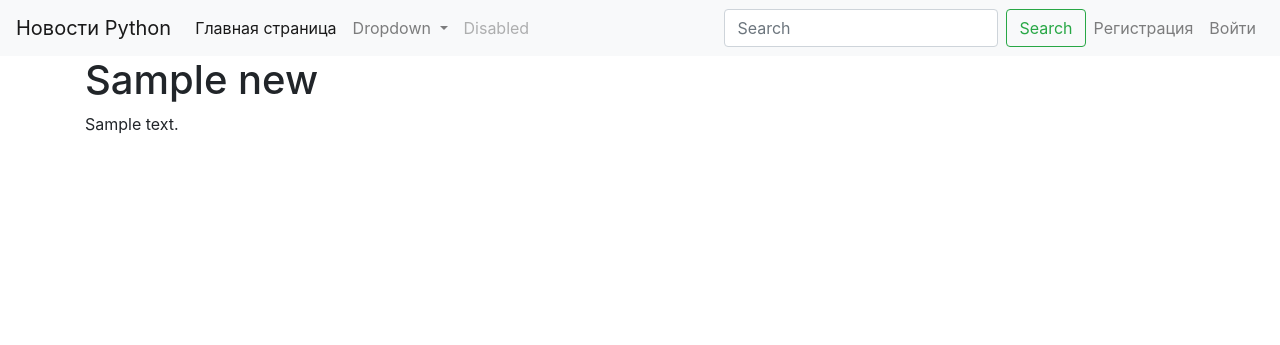
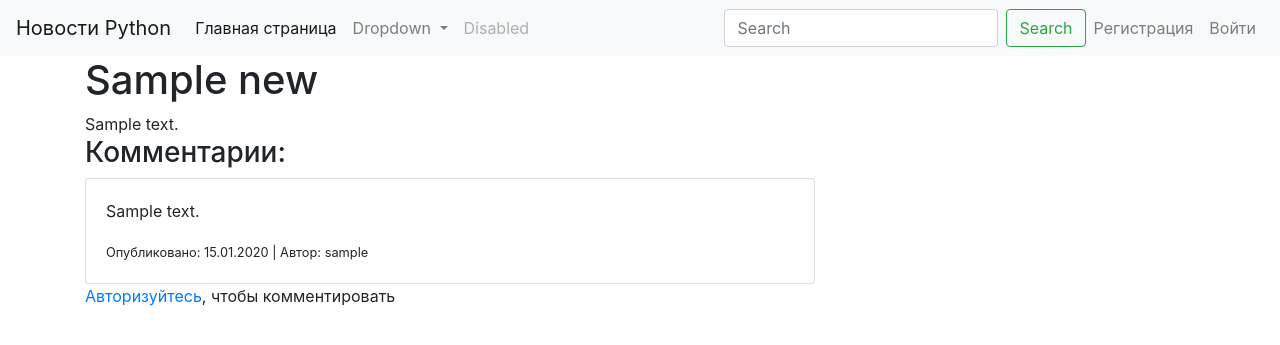
Before and after one commit to sergiishevchenko/flask-weather-app, a Flask app: page /news/1 in a window 1280 px wide. Shown: the top 345 px of the page. Run offline with Flask 2, Linux system fonts and the light colour scheme; tables that the repository leaves empty hold one stand-in row (values such as "Sample post"); some libraries are stand-ins or nearby versions.

Commit message:
added comments

```diff
--- a/webapp/templates/news/single_news.html
+++ b/webapp/templates/news/single_news.html
@@ -3,7 +3,34 @@
 {% block content %}
     <div class="row">
         <div class="col-8 news-content">
+            {% include('messages.html') %}
             {{ news.text|safe }}
+            {% if news.comments %}
+            <h3>Комментарии:</h3>
+                {% for comment in news.comments %}
+                <div class="card">
+                    <div class="card-body">
+                        <p class="card-text">{{ comment.text }}</p>
+                        <p class="card-text">
+                            <small>Опубликовано: {{ comment.created.strftime('%d.%m.%Y') }} |
+                                Автор: {{ comment.user.username }}</small>
+                        </p>
+                    </div>
+                </div>
+                {% endfor %}
+            {% endif %}
+            {% if current_user.is_authenticated %}
+                <form action="{{ url_for('news.add_comment') }}" method="POST">
+                    {{ comment_form.hidden_tag() }}
+                    <div class="form-group">
+                        {{ comment_form.comment_text.label }}
+                        {{ comment_form.comment_text() }}
+                    </div>
+                    {{ comment_form.submit() }}
+                </form>
+            {% else %}
+                <p><a href="{{ url_for('user.login', next=request.full_path) }}">Авторизуйтесь</a>, чтобы комментировать</p>
+            {% endif %}
         </div>
     </div>
 {% endblock %}
```
